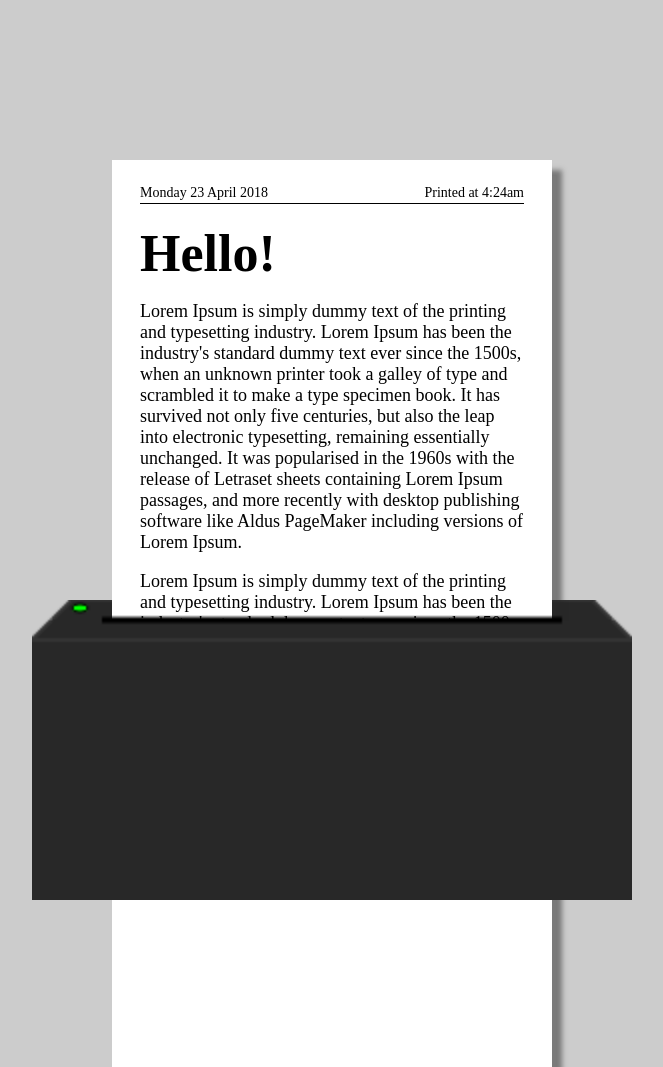
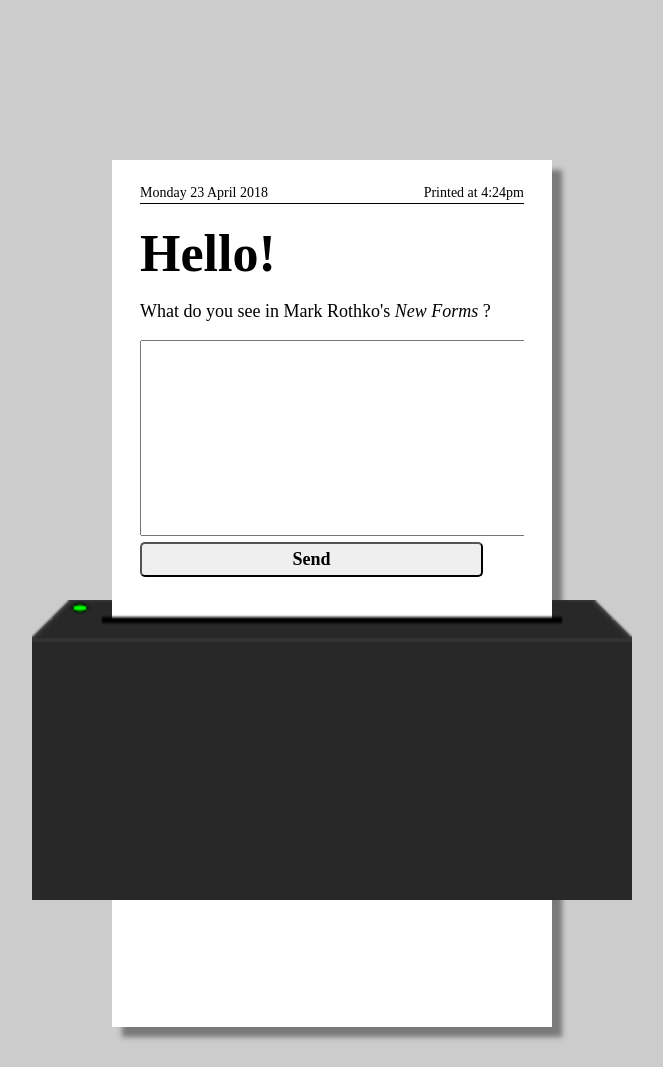
Before and after one commit to chunw/art.empath.io, a Flask app: page / in a window 1280 px wide. Shown: the top 1067 px of the page, without its empty margins (308-971 px from the left). After the commit the page ends 1040 px from the top, so only its background shows below. Run offline with Flask 2, Linux system fonts and the light colour scheme; data that the repository does not hold is empty.

Commit message:
update template

```diff
--- a/static/css/printer.css
+++ b/static/css/printer.css
@@ -130,3 +130,15 @@ header {
   margin-top: 40px;
   margin-bottom: -20px;
   color: #999; }
+
+input[type=submit] {
+  font-weight: 800;
+  background-color: #efefef;
+  font-family: "arial rounded mt bold";
+  cursor: pointer;
+  padding: 5px 15px;
+  -webkit-border-radius: 5px;
+  border-radius: 5px;
+  width: 343px;
+  font-size: 18px;
+}
--- a/templates/index.html
+++ b/templates/index.html
@@ -23,13 +23,17 @@
         <div class="content">
         <header>
           <p class="date">Monday 23 April 2018</p>
-          <p class="timestamp">Printed at 4:24am</p>
+          <p class="timestamp">Printed at 4:24pm</p>
         </header>
         <div class="explanation">
           <h1>Hello!</h1>
-          <p>Lorem Ipsum is simply dummy text of the printing and typesetting industry. Lorem Ipsum has been the industry's standard dummy text ever since the 1500s, when an unknown printer took a galley of type and scrambled it to make a type specimen book. It has survived not only five centuries, but also the leap into electronic typesetting, remaining essentially unchanged. It was popularised in the 1960s with the release of Letraset sheets containing Lorem Ipsum passages, and more recently with desktop publishing software like Aldus PageMaker including versions of Lorem Ipsum.</p>
-          <p>Lorem Ipsum is simply dummy text of the printing and typesetting industry. Lorem Ipsum has been the industry's standard dummy text ever since the 1500s, when an unknown printer took a galley of type and scrambled it to make a type specimen book. It has survived not only five centuries, but also the leap into electronic typesetting, remaining essentially unchanged. It was popularised in the 1960s with the release of Letraset sheets containing Lorem Ipsum passages, and more recently with desktop publishing software like Aldus PageMaker including versions of Lorem Ipsum.</p>
-
+          <p>What do you see in Mark Rothko's <i>New Forms</i> ?</p>
+          <form action="/post" method="post">
+              <input style="display:none" type="text" name="name"/>
+              <textarea name="message" rows="10" cols="40" style="font-size: 16px">
+              </textarea>
+              <input class="submit_button" type="submit" value="Send"/>
+          </form>
           <div style="height: 400px;"></div>
         </div>
       </div>
```
